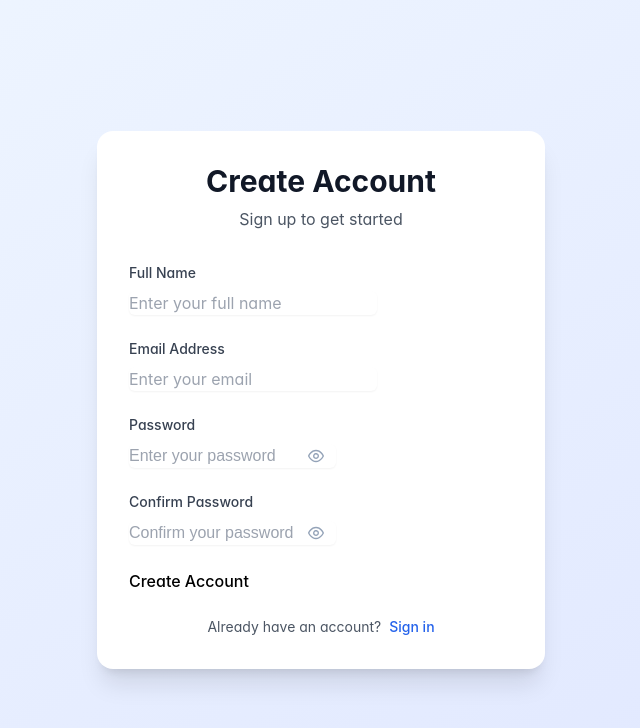
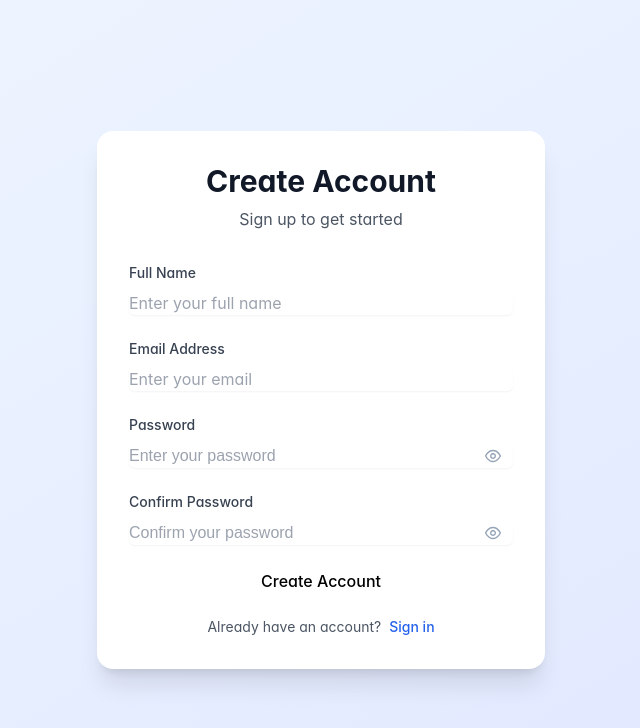
Before and after one commit to ttung205/Account-Manager, a Vue app in the folder frontend/: page /register in a window 1280 px wide. Shown: the top 728 px of the page, without its empty margins (319-959 px from the left). Built offline with nearby package versions, Linux system fonts and the light colour scheme; no server answers; a web font is replaced by a local one.

Commit message:
update css register form

```diff
--- a/frontend/src/components/auth/RegisterForm.vue
+++ b/frontend/src/components/auth/RegisterForm.vue
@@ -15,7 +15,7 @@
             id="name"
             v-model="form.name"
             placeholder="Enter your full name"
-            class="auth-input"
+            class="auth-input w-full"
             :class="{ 'p-invalid': errors.name }"
             required
           />
@@ -31,7 +31,7 @@
             v-model="form.email"
             type="email"
             placeholder="Enter your email"
-            class="auth-input"
+            class="auth-input w-full"
             :class="{ 'p-invalid': errors.email }"
             required
           />
@@ -46,11 +46,21 @@
             id="password"
             v-model="form.password"
             placeholder="Enter your password"
-            class="auth-input"
+            class="auth-input w-full"
             :class="{ 'p-invalid': errors.password }"
             :feedback="true"
             toggleMask
             required
+            :pt="{
+              input: {
+                class: 'w-full px-4 py-3',
+                style: 'width: 100% !important;'
+              },
+              root: {
+                class: 'w-full',
+                style: 'width: 100% !important;'
+              }
+            }"
           />
           <small v-if="errors.password" class="error-message">{{ errors.password }}</small>
         </div>
@@ -63,11 +73,21 @@
             id="password_confirmation"
             v-model="form.password_confirmation"
             placeholder="Confirm your password"
-            class="auth-input"
+            class="auth-input w-full"
             :class="{ 'p-invalid': errors.password_confirmation }"
             :feedback="false"
             toggleMask
             required
+            :pt="{
+              input: {
+                class: 'w-full px-4 py-3',
+                style: 'width: 100% !important;'
+              },
+              root: {
+                class: 'w-full',
+                style: 'width: 100% !important;'
+              }
+            }"
           />
           <small v-if="errors.password_confirmation" class="error-message">{{ errors.password_confirmation }}</small>
         </div>
@@ -75,7 +95,7 @@
         <Button
           type="submit"
           label="Create Account"
-          class="auth-button"
+          class="auth-button w-full text-center"
           :loading="authStore.isLoading"
           :disabled="authStore.isLoading"
         />
@@ -153,3 +173,35 @@ const handleRegister = async () => {
   }
 }
 </script>
+
+<style scoped>
+/* Ensure all form inputs are full width */
+.field {
+  @apply mb-4 w-full;
+}
+
+.auth-input {
+  @apply w-full;
+}
+
+/* Force full width for password inputs */
+:deep(.p-password) {
+  width: 100% !important;
+}
+
+:deep(.p-password .p-inputtext) {
+  width: 100% !important;
+  min-width: 100% !important;
+}
+
+:deep(.p-password-input) {
+  width: 100% !important;
+  min-width: 100% !important;
+}
+
+/* Ensure InputText is full width */
+:deep(.p-inputtext) {
+  width: 100% !important;
+  min-width: 100% !important;
+}
+</style>
```
